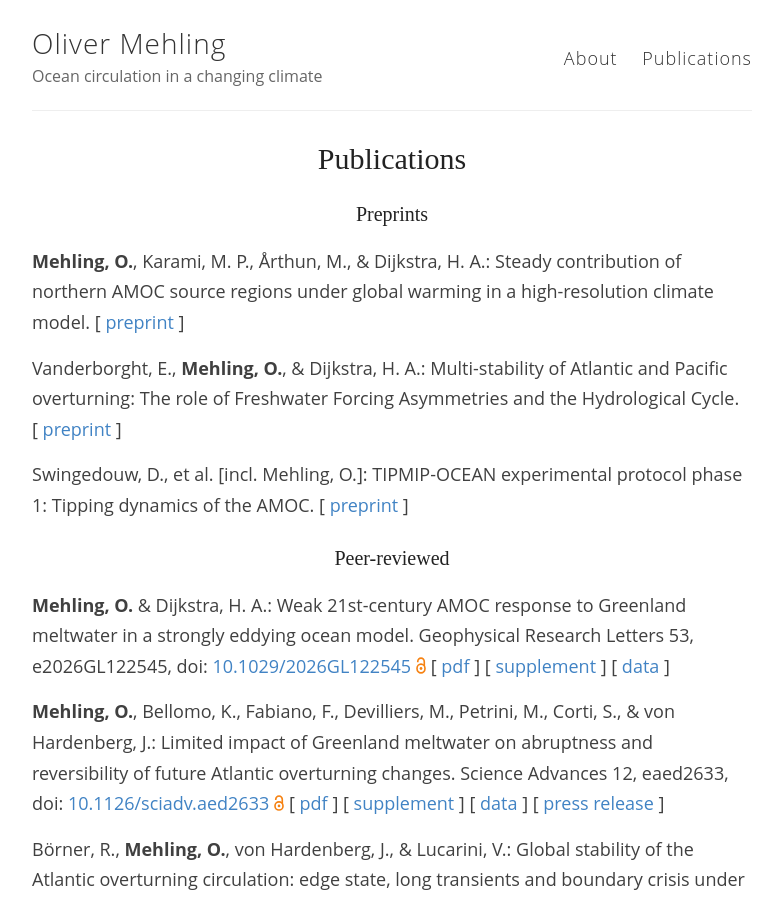
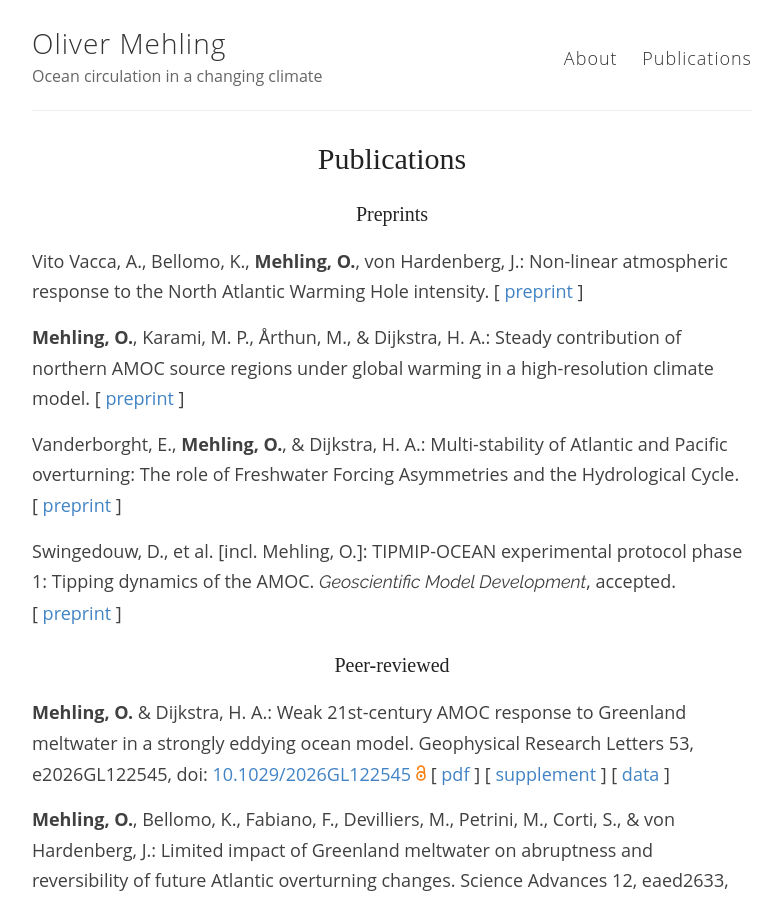
Before and after one commit to omehling/omehling.github.io, a Jekyll site: the page built from _pages/publications.md, in a window 1280 px wide and 900 px high. Shown: the whole window, without its empty margins (248-1029 px from the left). Built offline with Jekyll 4.4.1, drawn with Linux system fonts in a browser that asks for light colours; some web fonts are replaced.

Commit message:
New preprint

```diff
--- a/_pages/publications.md
+++ b/_pages/publications.md
@@ -5,11 +5,13 @@ permalink: /publications/
 ---
 
 ### Preprints
+Vito Vacca, A., Bellomo, K., **Mehling, O.**, von Hardenberg, J.: Non-linear atmospheric response to the North Atlantic Warming Hole intensity. [&nbsp;[preprint](https://doi.org/10.22541/essoar.15009487/v1)&nbsp;]
+
 **Mehling, O.**, Karami, M. P., Årthun, M., & Dijkstra, H. A.: Steady contribution of northern AMOC source regions under global warming in a high-resolution climate model. [&nbsp;[preprint](https://doi.org/10.22541/essoar.15007065/v1)&nbsp;]
 
 Vanderborght, E., **Mehling, O.**, & Dijkstra, H. A.: Multi-stability of Atlantic and Pacific overturning: The role of Freshwater Forcing Asymmetries and the Hydrological Cycle. [&nbsp;[preprint](https://arxiv.org/abs/2605.15699)&nbsp;]
 
-Swingedouw, D., et al. [incl. Mehling, O.]: TIPMIP-OCEAN experimental protocol phase 1: Tipping dynamics of the AMOC. [&nbsp;[preprint](https://doi.org/10.5194/egusphere-2026-1698)&nbsp;]
+Swingedouw, D., et al. [incl. Mehling, O.]: TIPMIP-OCEAN experimental protocol phase 1: Tipping dynamics of the AMOC. *Geoscientific Model Development*, accepted. [&nbsp;[preprint](https://doi.org/10.5194/egusphere-2026-1698)&nbsp;]
 
 ### Peer-reviewed
 **Mehling, O.** & Dijkstra, H. A.: Weak 21st-century AMOC response to Greenland meltwater in a strongly eddying ocean model. Geophysical Research Letters 53, e2026GL122545, doi: [10.1029/2026GL122545](https://doi.org/10.1029/2026GL122545) <img src="../images/access_open.svg" class="inline-icon" alt="[open access]" /> [&nbsp;[pdf](https://agupubs.onlinelibrary.wiley.com/doi/pdf/10.1029/2026GL122545)&nbsp;] [&nbsp;[supplement](https://agupubs.onlinelibrary.wiley.com/action/downloadSupplement?doi=10.1029%2F2026GL122545&file=2026GL122545-sup-0001-Supporting+Information+SI-S01.pdf)&nbsp;] [&nbsp;[data](https://zenodo.org/records/20355645)&nbsp;]
```
